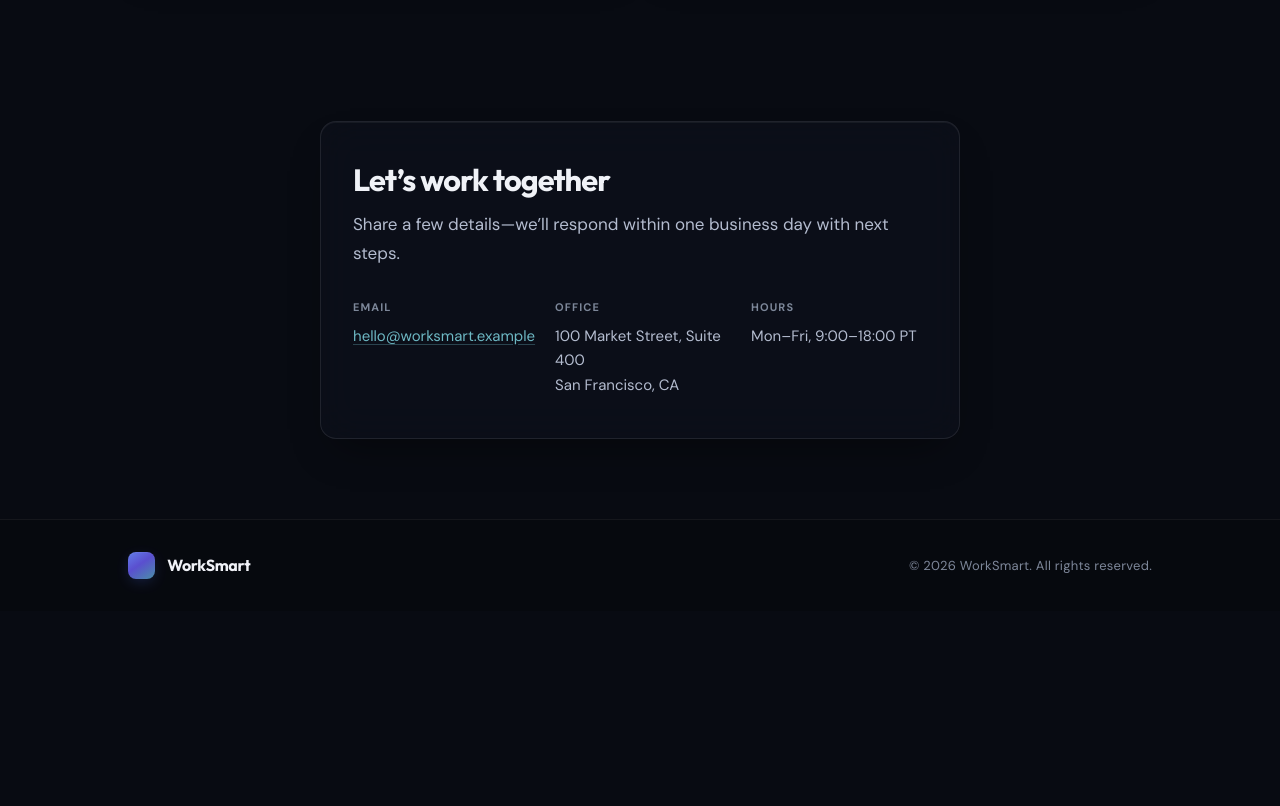
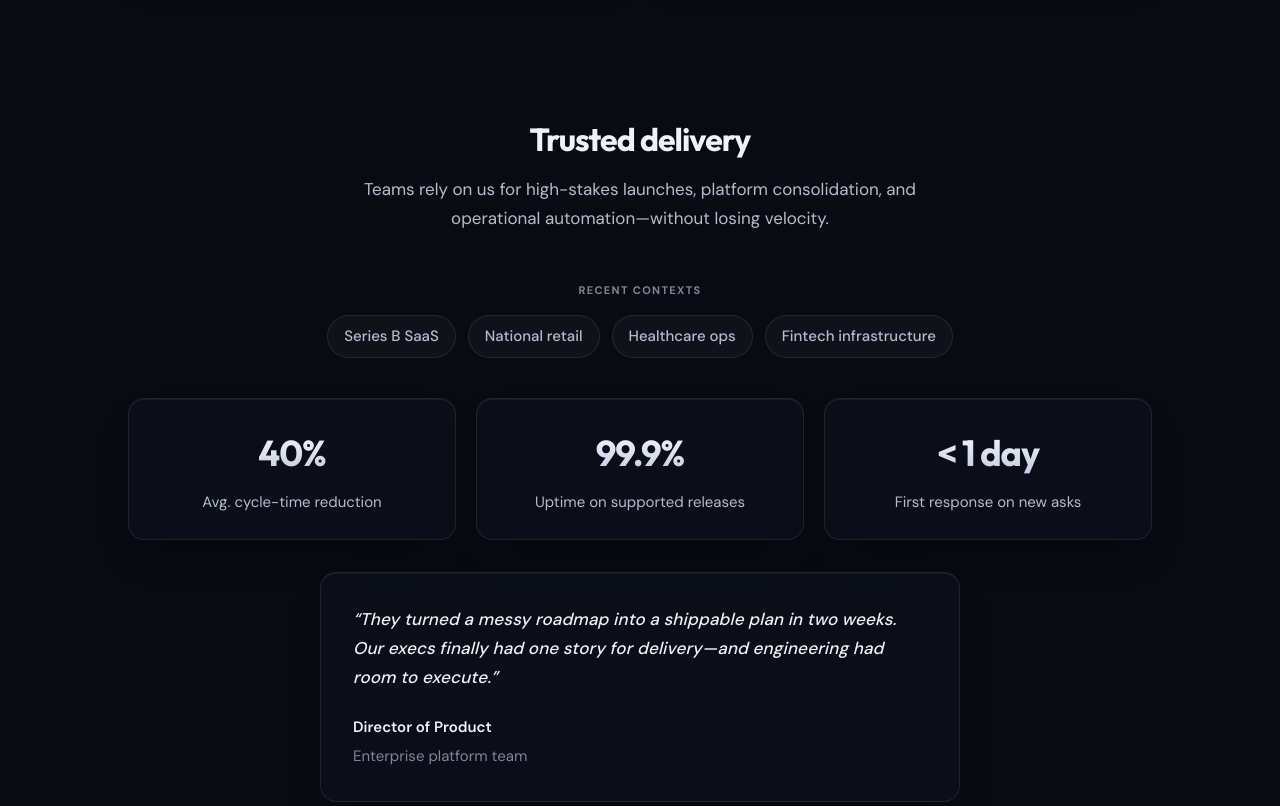
Before and after one commit to hannanpicho-lgtm/worksmart, a website: page public/index.html in a window 1280 px wide. Shown: the part 3260-4066 px from the top of the page. Before the commit the page ends 3871 px from the top, so only its background shows below. Drawn offline with Linux system fonts and the light colour scheme.

Commit message:
feat: add social proof section with metrics and testimonial

```diff
--- a/public/index.html
+++ b/public/index.html
@@ -319,6 +319,50 @@
         </div>
       </section>
 
+      <section class="section" id="proof" aria-labelledby="proof-heading">
+        <div class="container">
+          <header class="section-header">
+            <h2 id="proof-heading" class="section-title">Trusted delivery</h2>
+            <p class="section-desc">
+              Teams rely on us for high-stakes launches, platform consolidation,
+              and operational automation—without losing velocity.
+            </p>
+          </header>
+          <p class="proof-strip-label">Recent contexts</p>
+          <ul class="proof-strip" aria-label="Industries and company stages">
+            <li class="proof-pill">Series B SaaS</li>
+            <li class="proof-pill">National retail</li>
+            <li class="proof-pill">Healthcare ops</li>
+            <li class="proof-pill">Fintech infrastructure</li>
+          </ul>
+          <div class="grid grid-3 proof-metrics">
+            <div class="card card-glass proof-metric">
+              <p class="proof-metric-value">40%</p>
+              <p class="proof-metric-label">Avg. cycle-time reduction</p>
+            </div>
+            <div class="card card-glass proof-metric">
+              <p class="proof-metric-value">99.9%</p>
+              <p class="proof-metric-label">Uptime on supported releases</p>
+            </div>
+            <div class="card card-glass proof-metric">
+              <p class="proof-metric-value">&lt; 1 day</p>
+              <p class="proof-metric-label">First response on new asks</p>
+            </div>
+          </div>
+          <figure class="card card-glass proof-quote">
+            <blockquote class="proof-quote-text">
+              “They turned a messy roadmap into a shippable plan in two weeks.
+              Our execs finally had one story for delivery—and engineering had
+              room to execute.”
+            </blockquote>
+            <figcaption class="proof-quote-meta">
+              <span class="proof-quote-name">Director of Product</span>
+              <span class="proof-quote-org">Enterprise platform team</span>
+            </figcaption>
+          </figure>
+        </div>
+      </section>
+
       <section
         class="section section--contact"
         id="contact"
--- a/public/styles.css
+++ b/public/styles.css
@@ -571,6 +571,8 @@ ol {
 .grid-4 .card-glass:hover,
 .timeline-item.card-glass:hover,
 .exp-block.card-glass:hover,
+.proof-metric.card-glass:hover,
+.proof-quote.card-glass:hover,
 .contact-card.card-glass:hover {
   border-color: var(--line-strong);
   background: var(--glass-elevated);
@@ -873,6 +875,98 @@ ol {
   margin-bottom: 0.2rem;
 }
 
+/* Social proof */
+.proof-strip-label {
+  text-align: center;
+  font-size: 0.6875rem;
+  font-weight: 700;
+  letter-spacing: 0.12em;
+  text-transform: uppercase;
+  color: var(--text-tertiary);
+  margin: 0 0 var(--s-4);
+  font-family: var(--font-sans);
+}
+
+.proof-strip {
+  display: flex;
+  flex-wrap: wrap;
+  justify-content: center;
+  gap: var(--s-3);
+  margin: 0 0 var(--s-10);
+  padding: 0;
+  list-style: none;
+}
+
+.proof-pill {
+  font-size: var(--text-sm);
+  font-weight: 500;
+  color: var(--text-secondary);
+  padding: var(--s-2) var(--s-4);
+  border-radius: 9999px;
+  border: 1px solid var(--line-default);
+  background: rgba(255, 255, 255, 0.03);
+}
+
+.proof-metrics {
+  margin-bottom: var(--s-8);
+}
+
+.proof-metric {
+  text-align: center;
+  padding: var(--s-6);
+}
+
+.proof-metric-value {
+  font-family: var(--font-display);
+  font-size: clamp(1.75rem, 3vw, 2.25rem);
+  font-weight: 700;
+  letter-spacing: -0.03em;
+  margin: 0 0 var(--s-2);
+  background: linear-gradient(180deg, #ffffff 0%, #b8c4de 100%);
+  -webkit-background-clip: text;
+  background-clip: text;
+  -webkit-text-fill-color: transparent;
+}
+
+.proof-metric-label {
+  margin: 0;
+  font-size: var(--text-sm);
+  color: var(--text-secondary);
+  line-height: var(--leading-body);
+}
+
+.proof-quote {
+  max-width: 40rem;
+  margin: 0 auto;
+  padding: var(--s-8);
+}
+
+.proof-quote-text {
+  margin: 0 0 var(--s-6);
+  font-size: 1.0625rem;
+  font-weight: 500;
+  line-height: var(--leading-relaxed);
+  color: var(--text-primary);
+  font-style: italic;
+  letter-spacing: 0.01em;
+}
+
+.proof-quote-meta {
+  display: flex;
+  flex-direction: column;
+  gap: var(--s-1);
+  font-size: var(--text-sm);
+}
+
+.proof-quote-name {
+  font-weight: 600;
+  color: var(--text-primary);
+}
+
+.proof-quote-org {
+  color: var(--text-tertiary);
+}
+
 /* Contact */
 .contact-wrap {
   max-width: 44rem;
@@ -1030,6 +1124,8 @@ ol {
   .grid-4 .card-glass:hover,
   .timeline-item.card-glass:hover,
   .exp-block.card-glass:hover,
+  .proof-metric.card-glass:hover,
+  .proof-quote.card-glass:hover,
   .contact-card.card-glass:hover {
     transform: translateY(-2px);
   }
@@ -1065,6 +1161,8 @@ ol {
   .grid-4 .card-glass:hover,
   .timeline-item.card-glass:hover,
   .exp-block.card-glass:hover,
+  .proof-metric.card-glass:hover,
+  .proof-quote.card-glass:hover,
   .contact-card.card-glass:hover,
   .btn-primary:hover,
   .btn-ghost:hover,
```
